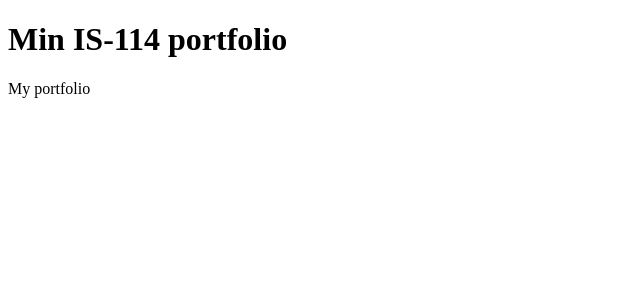
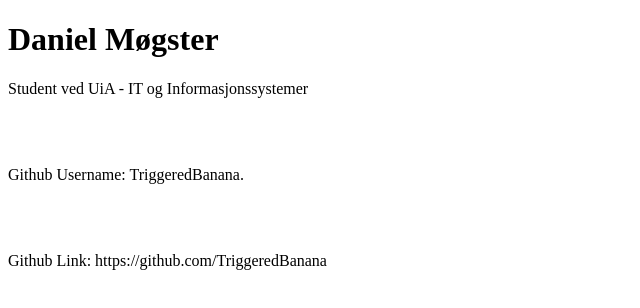
Before and after one commit to TriggeredBanana/DanielOblig03, a plain HTML site: page docs/index.html in a window 1280 px wide. Shown: the whole page, without its empty margins (0-640 px from the left). Drawn offline with Linux system fonts and the light colour scheme.

Commit message:
Webpage Commit

```diff
--- a/docs/index.html
+++ b/docs/index.html
@@ -6,7 +6,11 @@
 <title>Daniel Møgster</title>
 </head>
 <body>
-<h1>Min IS-114 portfolio</h1>
-<p>My portfolio</p>
+<h1>Daniel Møgster</h1>
+<p>Student ved UiA - IT og Informasjonssystemer</p>
+<br></br>
+<p>Github Username: TriggeredBanana.</p>
+<br></br>
+<p>Github Link: https://github.com/TriggeredBanana</p>
 </body>
 </html>
```
